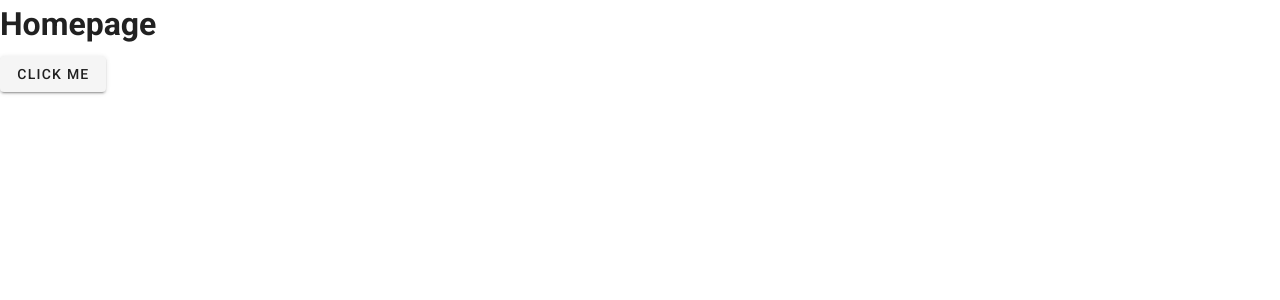
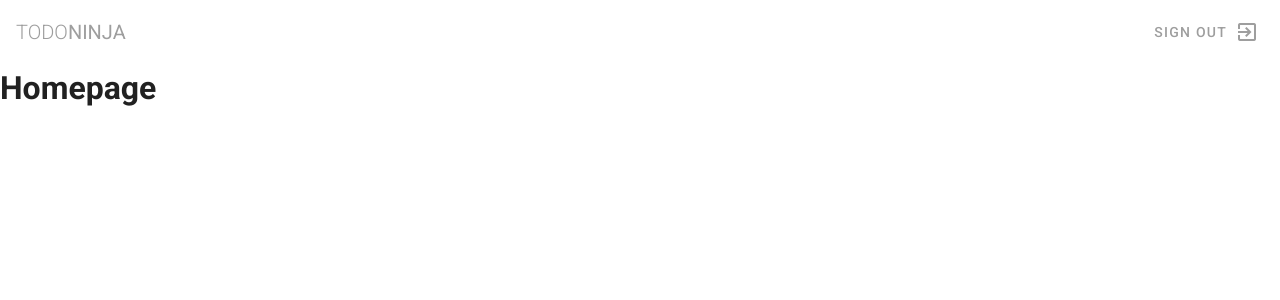
Before and after one commit to Arailyd/test-01, a Vue app: page / in a window 1280 px wide. Shown: the top 300 px of the page. Built offline with nearby package versions, Linux system fonts and the light colour scheme.

Commit message:
commit de video 7

```diff
--- a/src/App.vue
+++ b/src/App.vue
@@ -1,5 +1,6 @@
 <template>
-  <v-app>
+  <v-app class="grey lighten-4">
+    <Navbar/>
     <v-content>
       <router-view></router-view>
     </v-content>
@@ -8,9 +9,12 @@
 
 <script>
 
+import Navbar from '@/components/Navbar'
+
 
 export default {
   name: 'App',
+  components: {Navbar},
 
   data: () => ({
     //
--- /dev/null
+++ b/src/components/Navbar.vue
@@ -0,0 +1,20 @@
+<template>
+  <nav>
+    <v-toolbar flat>
+      <v-toolbar-title class="text-uppercase grey--text">
+        <span class="font-weight-light">Todo</span>
+        <span>Ninja</span>
+      </v-toolbar-title>
+      <v-spacer></v-spacer>
+
+      <v-btn icon flat color="grey" class="mx-9">
+        <span>Sign Out</span>
+        <v-icon right>mdi-exit-to-app</v-icon>
+      </v-btn>
+    </v-toolbar>
+  </nav>
+</template>
+
+<script>
+export default {};
+</script>
--- a/src/views/Home.vue
+++ b/src/views/Home.vue
@@ -1,17 +1,6 @@
 <template>
   <div class="home">
     <h1>Homepage</h1>
-    <!-- <div class="my-2">
-      <v-btn class="hidden-md-and-down">click me</v-btn>
-    </div> -->
-
-    <!-- <div class="my-2">
-      <v-btn class="hidden-md-and-down">click me</v-btn>
-    </div> -->
-
-    <div class="my-2">
-      <v-btn class="hidden-sm-only">click me</v-btn>
-    </div>
 
 
   </div>
```
